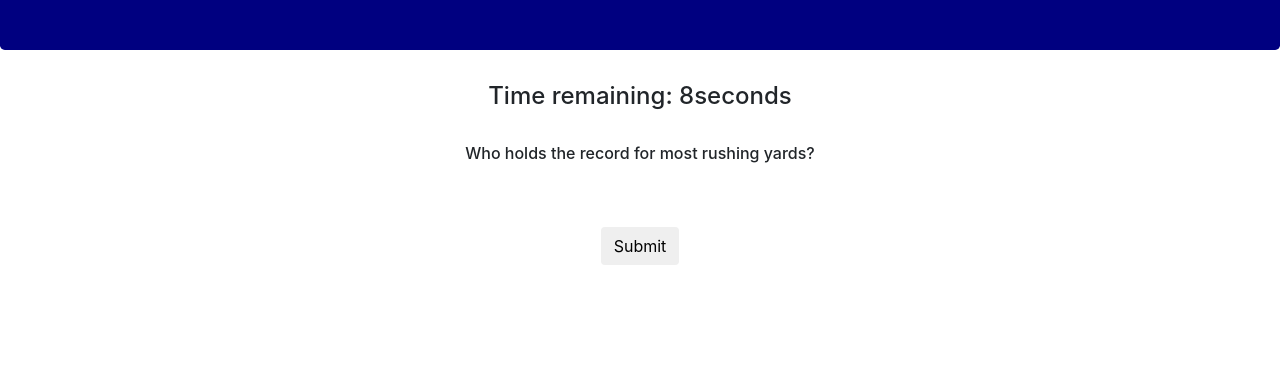
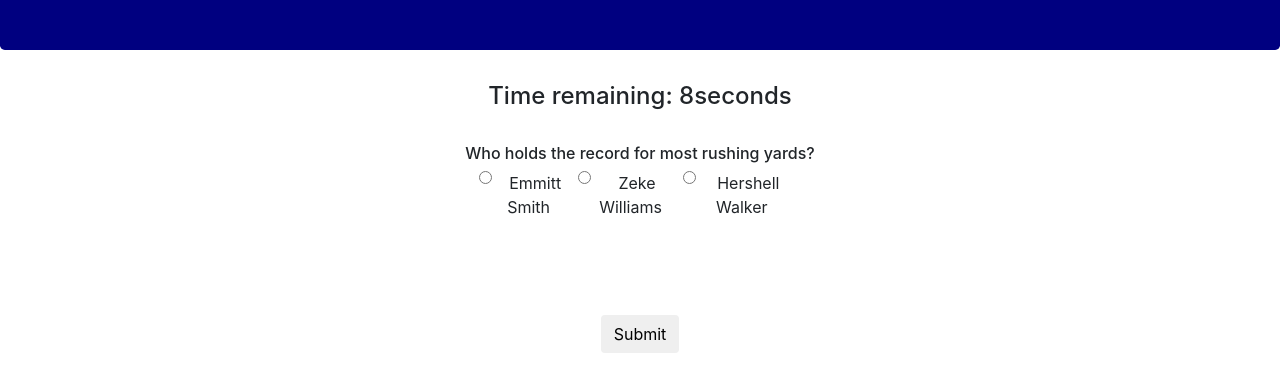
Before and after one commit to loganshahan/TriviaGame, a plain HTML site: page index.html in a window 1280 px wide. Both pictures are taken after a click on the link "Start". Shown: the part 134-526 px from the top of the page. Drawn offline with nearby package versions, Linux system fonts and the light colour scheme.

Commit message:
won't submit

```diff
--- a/css/style.css
+++ b/css/style.css
@@ -6,3 +6,6 @@
 .col-md-10{
     text-align: center;
 }
+#optionsRadios2{
+    float: left;
+}
--- a/index.html
+++ b/index.html
@@ -44,7 +44,7 @@
                     <div id="quiz">
                         <form>
                             <div class="form-group">
-                                <div class="radio"><h6 class="questionX">
+                                <div class="radio"><h6 class="questionX"></h6>
                                     <div id="response"></div>
                                 </div>
                             </div>
--- a/javascript/app.js
+++ b/javascript/app.js
@@ -2,7 +2,7 @@ var questions = [
 	{
 		question: "Who holds the record for most rushing yards?",
 		answers: ['Emmitt Smith', 'Zeke Williams', 'Hershell Walker'],
-		correctAnswer: "Emmitt Smith",
+		correctAnswer: 1,
 	},
 	{
 		question: "Who was the last quarterback to win a Super Bowl?",
@@ -40,17 +40,7 @@ var questionCounter = 0;
 var timeLeft = 10;
 var increment;
 
-function submitAnswer(){
-    $("#submit").on("click", function(e){
-        e.preventDefault();
-        userAnswer.length = 0;
 
-        var userSelection = $("#responses input:radio[name=optionsRadios]:checked").val();
-		userAnswer.push(userSelection);
-		console.log(userAnswer);
-		nextQ();
-    })
-};
 
 function runTimer(){
     increment = setInterval(decrement, 1000);
@@ -65,7 +55,7 @@ function decrement(){
 
         var userSelection = $("#responses input:radio[name=optionsRadios]:checked").val();
 		userAnswer.push(userSelection);
-		console.log(userAnswer);
+		// console.log(userAnswer);
 		nextQ();
     }
 };
@@ -84,7 +74,7 @@ function stopTimer() {
 };
 
 function createRadios() {
-	var responseOptions = $("#responses");
+	var responseOptions = $("#response");
 
 	responseOptions.empty();
 
@@ -104,6 +94,18 @@ function displayQ() {
 	$("#submit-div").append('<button type="submit" class="btn btn-default" id="submit">' + "Submit" + '</button>');
 	runTimer()
 	submitAnswer();
+};
+
+function submitAnswer(){
+    $("#submit").on("click", function(e){
+        e.preventDefault();
+        userAnswer.length = 0;
+
+        var userSelection = $("#responses input:radio[name=optionsRadios]:checked").val();
+		userAnswer.push(userSelection);
+		console.log(userAnswer);
+		nextQ();
+    })
 };
 
 function displayStart() {
@@ -158,7 +160,7 @@ function clearQ() {
 function checkQ() {
 	clearQ();
 	var correctAnswers = questions[questionCounter].correctAnswer;
-	if (userAnswer[0] == questions[questionCounter].correctAnswer) {
+	if (userAnswer[0] == correctAnswers) {
 		$("#content").append('<h3>'+"Congratulations! You chose the right answer!" + '</h3>');
 		correct++;
 		displayTimer();
```
